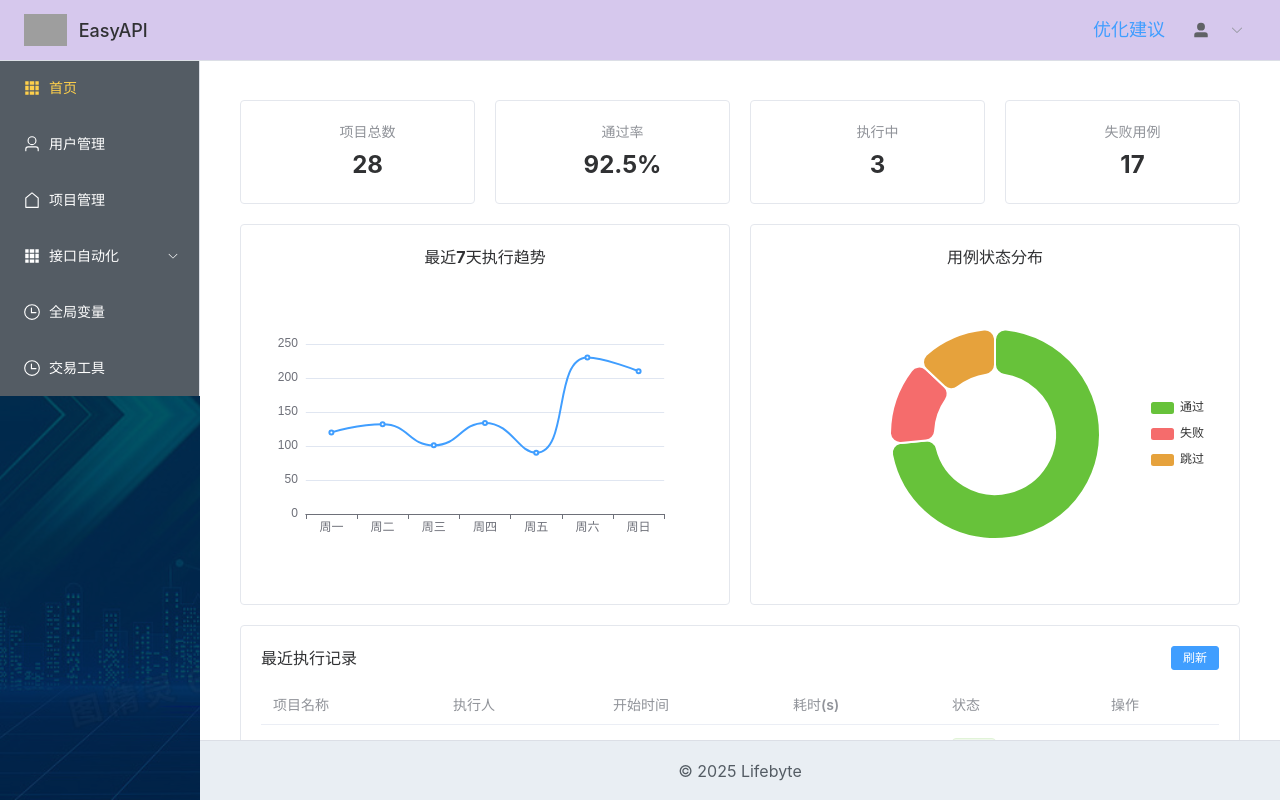
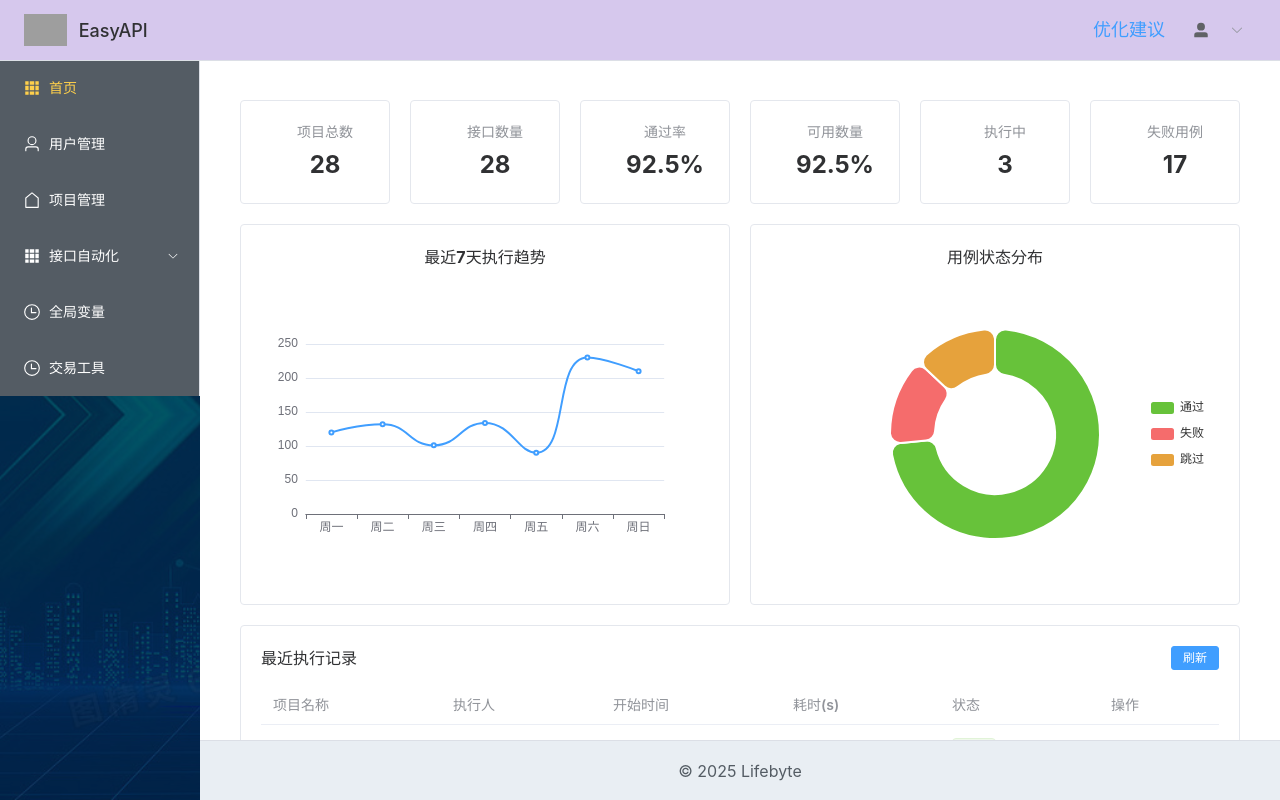
Before and after one commit to jxg01/api-test, a Vue app: page /dashboard in a window 1280 px wide. Built offline with nearby package versions, Linux system fonts and the light colour scheme; grey boxes are pictures that could not be loaded.

Commit message:
用例和套件表单增加提交校验

```diff
--- a/src/components/suite/SuiteEditor.vue
+++ b/src/components/suite/SuiteEditor.vue
@@ -43,6 +43,7 @@
         :model="formData"
         label-width="120px"
         ref="formRef"
+        :rules="rules"
       >
         <el-row :gutter="30">
           <el-col :span="10">
@@ -51,7 +52,7 @@
               <span class="editor-title"><el-icon><HomeFilled /></el-icon> 基础信息</span>
             </div>
 
-            <el-form-item label="所属项目" prop="name">
+            <el-form-item label="所属项目" prop="project">
               <el-select
                 v-model="formData.project"
                 placeholder="选择项目"
@@ -75,7 +76,7 @@
               <!-- <el-input v-model="formData.name" :disabled="!isEditing" /> -->
             </el-form-item>
 
-            <el-form-item label="套件描述">
+            <el-form-item label="套件描述" prop="description">
               <span style="color: black;" v-if="!isEditing">{{ formData.description }}</span>
               <el-input v-else v-model="formData.description" />
               <!-- <el-input type="textarea" v-model="formData.description" :disabled="!isEditing" /> -->
@@ -152,10 +153,10 @@
 </template>
 
 <script setup lang="ts">
-import { ref, onMounted, watch, computed } from 'vue'
+import { ref, onMounted, watch, computed, reactive } from 'vue'
 import { useRoute, useRouter } from 'vue-router'
 import { ElMessage } from 'element-plus'
-import type { FormInstance } from 'element-plus'
+import type { FormInstance, FormRules } from 'element-plus'
 import { suiteApi } from '@/api'
 import { useSuiteStore, Suite, TestCase } from '@/stores/suiteStore'
 import BaseTable, { type TableColumn } from '@/components/BaseTable.vue'
@@ -169,6 +170,20 @@ const formData = ref<Suite>({
   cases: [],
   project: '',
   project_name: ''
+})
+
+// 校验规则定义
+const rules = reactive<FormRules>({
+  name: [
+    { required: true, message: '套件名称不能为空', trigger: 'blur' },
+    // { min: 2, max: 50, message: '长度在 2 到 50 个字符', trigger: 'blur' }
+  ],
+  project: [
+    { required: true, message: '项目选择不能为空', trigger: 'blur' },
+  ],
+  description: [
+    { required: true, message: '套件描述不能为空', trigger: 'blur' },
+  ],
 })
 
 // 页面只读配置 ================================================================
@@ -305,12 +320,12 @@ const initData = async () => {
   }
 }
 
-
 // 标题栏    ================================================================
 // 提交处理
 const handleSubmit = async () => {
   console.log('提交数据:', formData.value)
   try {
+    await formRef.value?.validate()
     const res = await store.saveSuite(formData.value)
     if (res) {
       if (!formData.value.id) {
--- a/src/components/testcase/CaseForm.vue
+++ b/src/components/testcase/CaseForm.vue
@@ -5,6 +5,7 @@
     ref="formRef"
     label-width="100px"
     class="case-detail-form"
+    :rules="rules"
     >
       <el-card shadow="hover">
         <div class="table-header">
@@ -23,6 +24,7 @@
               />
             </el-select>
             <el-button type="primary" @click="submitRunTestCase" :loading=runLoading :disabled="store.projectEnvsSelect?false:true">运行</el-button>
+            <el-button type="primary" @click="submit" :disabled="!isFormDirty">保存</el-button>
           </div>
 
         </div>
@@ -208,10 +210,6 @@
             </el-button>
           </div>
         </el-form-item>
-
-        <el-form-item>
-          <el-button type="primary" @click="submit">保存</el-button>
-        </el-form-item>
       </el-card>
       <case-execute-history v-if="localCaseDetail.id" :table-info="store.caseHistoryList" @handleRefresh="refreshHistory"></case-execute-history>
     </el-form>
@@ -220,11 +218,12 @@
 </template>
 <script setup lang="ts">
 import { Delete } from '@element-plus/icons-vue'
-import { reactive, nextTick, ref, onMounted  } from 'vue';
+import { reactive, nextTick, ref, onMounted, computed  } from 'vue';
 import { EditTab, TestCase, useCaseStore } from '@/stores/testcase';
 import { ElMessage, type DialogContext, type FormInstance, type FormRules } from 'element-plus'
 import KeyValueEditor from '@/components/interface/KeyValueEditor.vue'
 import CaseExecuteHistory from './CaseExecuteHistory.vue';
+import _ from 'lodash'; // 引入 lodash 用于深度比较
 
 const store = useCaseStore()
 
@@ -258,6 +257,14 @@ const localCaseDetail = reactive<TestCase>({
 
   assertions: props.tabInfo.formData.assertions,
   variable_extract: props.tabInfo.formData.variable_extract,
+})
+
+// 添加初始数据副本用于比较
+const initialData = ref(JSON.parse(JSON.stringify(localCaseDetail)))
+
+// 创建计算属性判断表单是否有变动
+const isFormDirty = computed(() => {
+  return !_.isEqual(localCaseDetail, initialData.value)
 })
 
 // 初始化断言条目
@@ -316,6 +323,17 @@ const updateHandler = (type: 'headers' | 'params' | 'body', value: Record<string
 const activeTab = ref('headers')
 
 const formRef = ref<FormInstance>()
+// 校验规则定义
+const rules = reactive<FormRules>({
+  name: [
+    { required: true, message: '用例名称不能为空', trigger: 'blur' },
+    // { min: 2, max: 50, message: '长度在 2 到 50 个字符', trigger: 'blur' }
+  ],
+  description: [
+    { required: true, message: '用例描述不能为空', trigger: 'blur' },
+  ],
+})
+
 
 const submit = async () => {
   try {
@@ -328,6 +346,9 @@ const submit = async () => {
     store.saveCase(newTabInfo)
     ElMessage.success('保存成功')
     store.fetchCaseList()
+
+    // 保存成功后更新初始数据
+    initialData.value = JSON.parse(JSON.stringify(localCaseDetail))
   } catch (error) {
     console.error('表单验证失败:', error)
   }
--- a/src/views/DashboardPage.vue
+++ b/src/views/DashboardPage.vue
@@ -4,7 +4,7 @@
   <div class="dashboard-container">
     <!-- 顶部统计卡片区 -->
     <el-row :gutter="20">
-      <el-col :span="6">
+      <el-col :span="4">
         <el-card shadow="hover">
           <div class="stat-card">
             <div class="stat-icon" style="color: #409EFF;">
@@ -17,7 +17,21 @@
           </div>
         </el-card>
       </el-col>
-      <el-col :span="6">
+      <el-col :span="4">
+        <el-card shadow="hover">
+          <div class="stat-card">
+            <div class="stat-icon" style="color: #67C23A;">
+              <i class="el-icon-success"></i>
+            </div>
+            <div class="stat-content">
+              <div class="stat-title">接口数量</div>
+              <div class="stat-value">{{ stats.projectCount }}</div>
+            </div>
+          </div>
+        </el-card>
+      </el-col>
+
+      <el-col :span="4">
         <el-card shadow="hover">
           <div class="stat-card">
             <div class="stat-icon" style="color: #67C23A;">
@@ -30,7 +44,22 @@
           </div>
         </el-card>
       </el-col>
-      <el-col :span="6">
+
+      <el-col :span="4">
+        <el-card shadow="hover">
+          <div class="stat-card">
+            <div class="stat-icon" style="color: #67C23A;">
+              <i class="el-icon-success"></i>
+            </div>
+            <div class="stat-content">
+              <div class="stat-title">可用数量</div>
+              <div class="stat-value">{{ stats.passRate }}%</div>
+            </div>
+          </div>
+        </el-card>
+      </el-col>
+
+      <el-col :span="4">
         <el-card shadow="hover">
           <div class="stat-card">
             <div class="stat-icon" style="color: #E6A23C;">
@@ -43,7 +72,7 @@
           </div>
         </el-card>
       </el-col>
-      <el-col :span="6">
+      <el-col :span="4">
         <el-card shadow="hover">
           <div class="stat-card">
             <div class="stat-icon" style="color: #F56C6C;">
```
